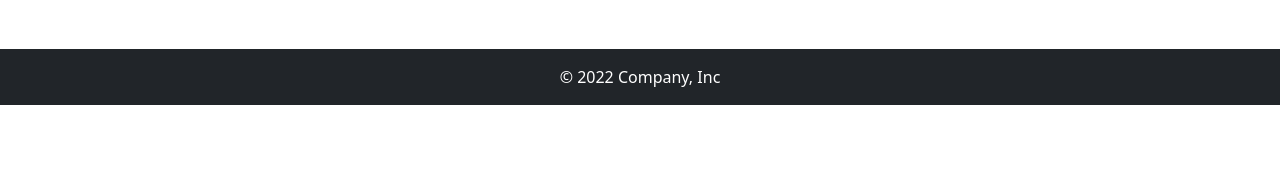
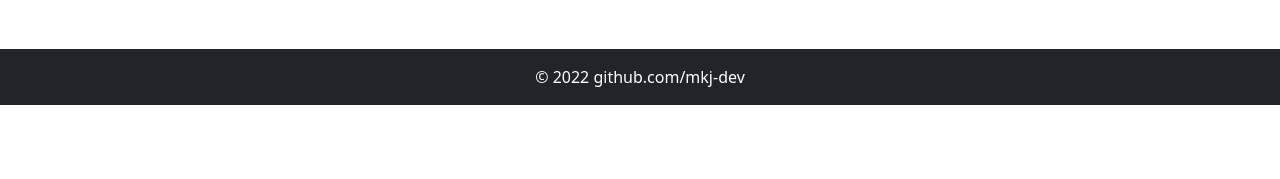
Before and after one commit to mkj-dev/feedback-app, a PHP site: page /index.php in a window 1280 px wide. Shown: the part 621-800 px from the top of the page. Run offline with PHP 8.4, Linux system fonts and the light colour scheme.

Commit message:
Change footer info

```diff
--- a/incl/footer.php
+++ b/incl/footer.php
@@ -1,7 +1,7 @@
 </main>
 
 <footer class="py-3 mt-4 bg-dark">
-    <p class="my-0 text-center text-white">&copy; 2022 Company, Inc</p>
+    <p class="my-0 text-center text-white">&copy; 2022 github.com/mkj-dev</p>
 </footer>
 </body>
 </html>
```
